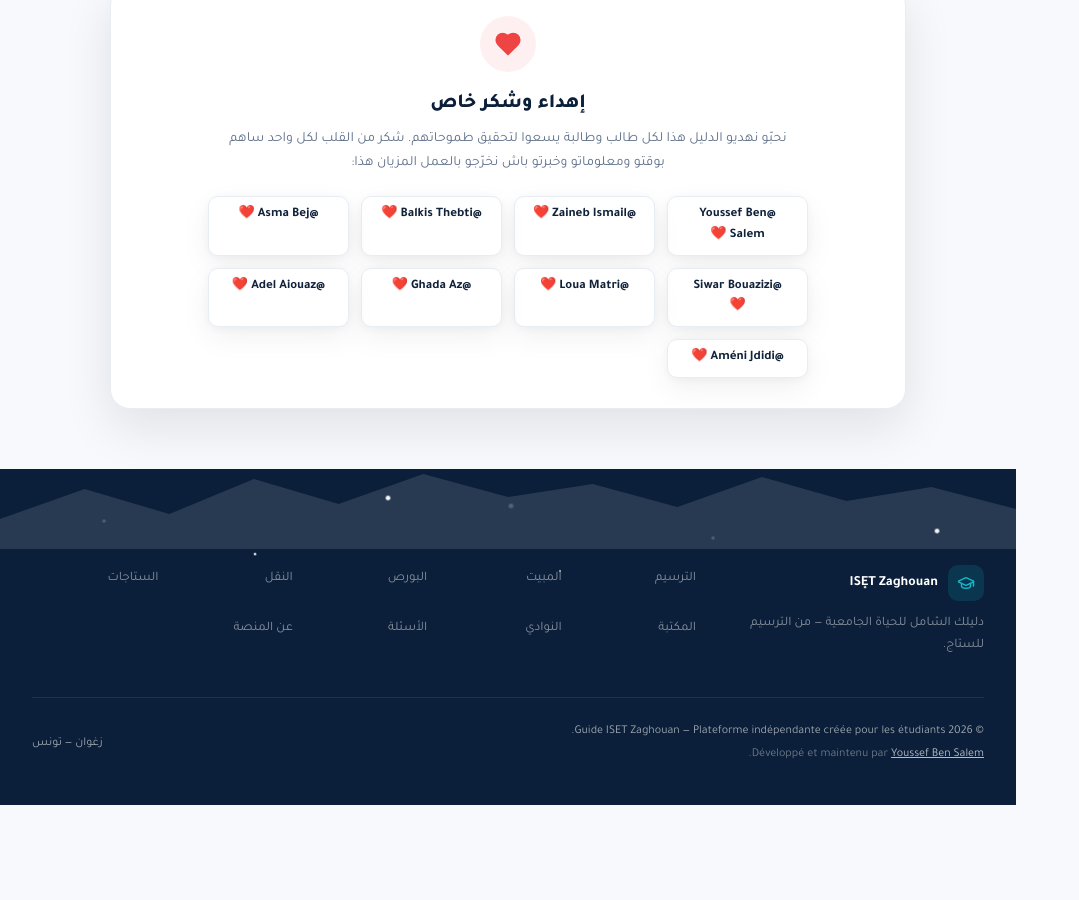
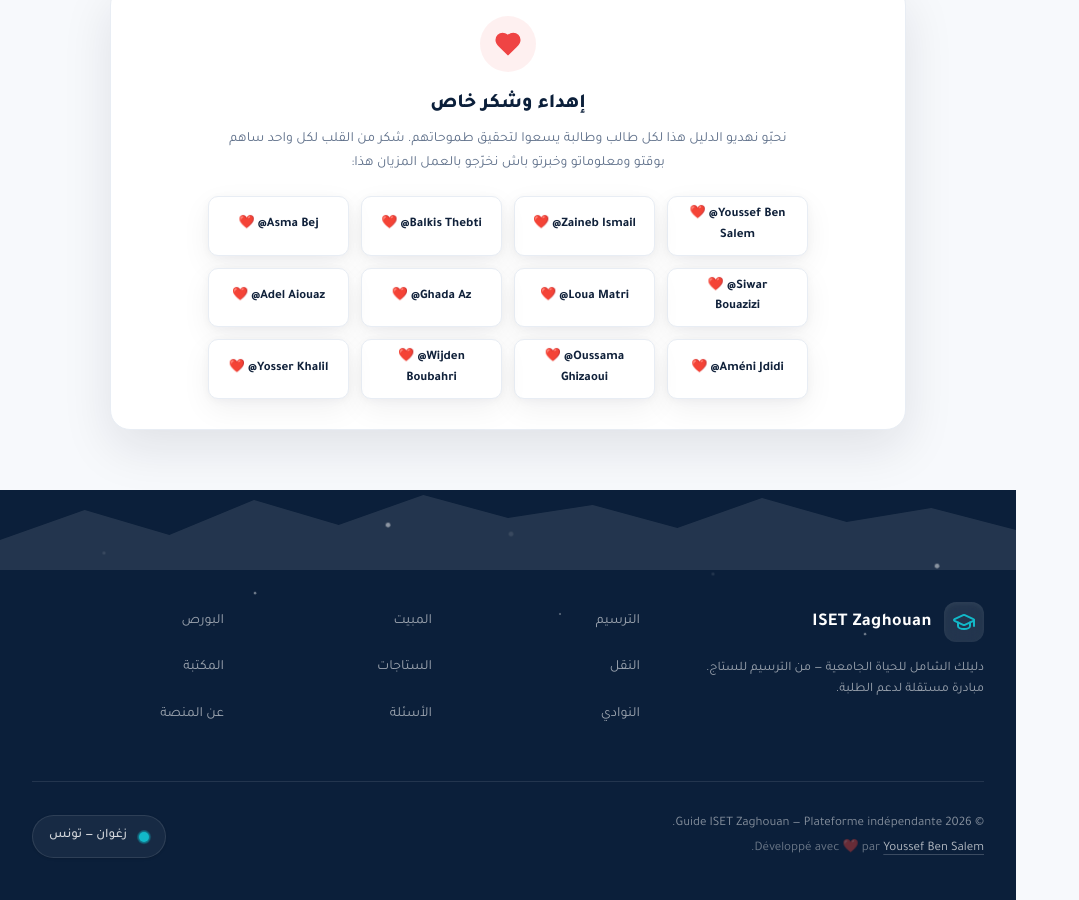
Before and after one commit to jozefelmanga/iset-zaghouan-hub, a Next.js app: page /bonus in a window 1280 px wide. Shown: the part 2219-3119 px from the top of the page, without its empty margins (0-1079 px from the left). Before the commit the page ends 3024 px from the top, so only its background shows below. Built offline with nearby package versions, Linux system fonts and the light colour scheme; no server answers.

Commit message:
feat: update footer styles and enhance contributor display with new contributors

```diff
--- a/src/app/bonus/page.tsx
+++ b/src/app/bonus/page.tsx
@@ -101,6 +101,7 @@ export default function BonusPage() {
                 {contributors.map((name) => (
                   <div
                     key={name}
+                    dir="ltr"
                     style={{
                       padding: "8px 16px",
                       borderRadius: "10px",
@@ -110,9 +111,13 @@ export default function BonusPage() {
                       fontWeight: 600,
                       color: "var(--color-text)",
                       boxShadow: "var(--shadow-card)",
+                      display: "flex",
+                      alignItems: "center",
+                      justifyContent: "center",
+                      gap: "6px",
                     }}
                   >
-                    @{name} ❤️
+                    ❤️ @{name}
                   </div>
                 ))}
               </div>
--- a/src/components/layout/Footer.tsx
+++ b/src/components/layout/Footer.tsx
@@ -17,68 +17,59 @@ const stars = [
 export function Footer() {
   return (
     <footer
-      className="pb-20 md:pb-0"
+      className="pb-24 md:pb-0 relative overflow-hidden"
       style={{
-        position: "relative",
         background: "var(--color-primary)",
-        overflow: "hidden",
       }}
     >
+      {/* Dynamic Stars Background */}
+      <div className="absolute inset-0 pointer-events-none opacity-50">
         {stars.map((star, i) => (
           <div
             key={i}
-          className="animate-twinkle"
+            className="animate-twinkle absolute rounded-full bg-white"
             style={{
-            position: "absolute",
               top: star.top,
               left: star.left,
               width: `${star.size * 2}px`,
               height: `${star.size * 2}px`,
-            borderRadius: "50%",
-            background: "#fff",
               animationDelay: star.delay,
               animationDuration: `${2 + i * 0.3}s`,
             }}
           />
         ))}
+      </div>
 
-      <div style={{ position: "relative", height: "80px" }}>
-        <svg viewBox="0 0 1200 80" preserveAspectRatio="none" style={{ width: "100%", height: "100%", opacity: 0.12 }}>
+      {/* Top SVG Decorative Border */}
+      <div className="relative h-[40px] md:h-[80px] w-full">
+        <svg viewBox="0 0 1200 80" preserveAspectRatio="none" className="w-full h-full opacity-10">
           <path d="M0,80 L0,50 L100,20 L200,45 L300,10 L400,35 L500,5 L600,28 L700,15 L800,38 L900,8 L1000,32 L1100,18 L1200,40 L1200,80 Z" fill="white" />
         </svg>
       </div>
 
-      <Container size="content" className="pb-10 pt-4">
-        <div style={{ display: "flex", gap: "48px", flexWrap: "wrap", marginBottom: "40px" }}>
-          <div style={{ flex: "0 0 auto", maxWidth: "240px" }}>
-            <div style={{ display: "flex", alignItems: "center", gap: "10px", marginBottom: "12px" }}>
-              <div
-                style={{
-                  width: "36px",
-                  height: "36px",
-                  borderRadius: "10px",
-                  background: "rgba(18,184,200,0.15)",
-                  display: "flex",
-                  alignItems: "center",
-                  justifyContent: "center",
-                  color: "#12B8C8",
-                }}
-              >
-                <GraduationCap size={18} strokeWidth={2} />
+      <Container size="content" className="relative z-10 pb-10 pt-4 md:pt-8">
+        <div className="flex flex-col lg:flex-row gap-10 lg:gap-16 mb-12">
+
+          {/* Brand Section */}
+          <div className="flex-none w-full lg:w-auto lg:max-w-[300px] flex flex-col items-center lg:items-start text-center lg:text-start">
+            <div className="flex items-center gap-3 mb-4">
+              <div className="w-12 h-12 lg:w-10 lg:h-10 rounded-xl bg-white/10 flex items-center justify-center text-[#12B8C8] backdrop-blur-sm shadow-inner shadow-white/5">
+                <GraduationCap size={24} strokeWidth={2} />
               </div>
-              <span style={{ fontWeight: 700, fontSize: "14px", color: "#fff" }}>ISET Zaghouan</span>
+              <span className="font-bold text-xl lg:text-lg text-white tracking-wide">ISET Zaghouan</span>
             </div>
-            <p style={{ fontSize: "13px", color: "rgba(255,255,255,0.5)", lineHeight: 1.7 }}>
-              دليلك الشامل للحياة الجامعية — من الترسيم للستاج.
+            <p className="text-[14px] lg:text-[13px] text-white/60 leading-relaxed max-w-[280px]">
+              دليلك الشامل للحياة الجامعية — من الترسيم للستاج. مبادرة مستقلة لدعم الطلبة.
             </p>
           </div>
 
-          <div style={{ flex: 1, display: "grid", gridTemplateColumns: "repeat(auto-fill, minmax(120px, 1fr))", gap: "8px" }}>
+          {/* Links Section */}
+          <div className="flex-1 grid grid-cols-2 sm:grid-cols-3 gap-x-4 gap-y-2 px-4 lg:px-0">
             {footerLinks.map((link) => (
               <Link
                 key={link.href}
                 href={link.href}
-                className="text-[rgba(255,255,255,0.5)] hover:text-[#12B8C8] transition-colors duration-200 no-underline text-[13px] py-1"
+                className="text-white/60 hover:text-[#12B8C8] transition-colors duration-200 no-underline text-[14px] py-2 flex items-center justify-center sm:justify-start lg:justify-start"
               >
                 {link.label}
               </Link>
@@ -86,18 +77,25 @@ export function Footer() {
           </div>
         </div>
 
-        <div style={{ borderTop: "1px solid rgba(255,255,255,0.08)", paddingTop: "24px", display: "flex", justifyContent: "space-between", alignItems: "center", flexWrap: "wrap", gap: "12px" }}>
-          <div>
-            <p style={{ fontSize: "12px", color: "rgba(255,255,255,0.6)", marginBottom: "4px" }}>
-              © {new Date().getFullYear()} Guide ISET Zaghouan — Plateforme indépendante créée pour les étudiants.
+        {/* Bottom Bar */}
+        <div className="border-t border-white/10 pt-8 flex flex-col-reverse md:flex-row justify-between items-center gap-8 md:gap-4">
+          <div className="text-center md:text-start flex flex-col gap-2 md:gap-1">
+            <p className="text-[13px] text-white/50 m-0">
+              © {new Date().getFullYear()} Guide ISET Zaghouan — Plateforme indépendante.
             </p>
-            <p style={{ fontSize: "12px", color: "rgba(255,255,255,0.4)" }}>
-              Développé et maintenu par <a href="https://linktr.ee/Youssef_Ben_Salem" target="_blank" rel="noopener noreferrer" style={{ color: "rgba(255,255,255,0.7)", textDecoration: "underline" }}>Youssef Ben Salem</a>.
+            <p className="text-[13px] text-white/40 m-0">
+              Développé avec ❤️ par <a href="https://linktr.ee/Youssef_Ben_Salem" target="_blank" rel="noopener noreferrer" className="text-white/70 hover:text-white transition-colors underline decoration-white/20 underline-offset-4">Youssef Ben Salem</a>.
             </p>
           </div>
-          <p style={{ fontSize: "12px", color: "rgba(255,255,255,0.6)" }}>
+          <div className="flex items-center gap-3 bg-white/5 px-4 py-2.5 rounded-full border border-white/10 shadow-sm">
+            <span className="relative flex h-2.5 w-2.5">
+              <span className="animate-ping absolute inline-flex h-full w-full rounded-full bg-[#12B8C8] opacity-75"></span>
+              <span className="relative inline-flex rounded-full h-2.5 w-2.5 bg-[#12B8C8]"></span>
+            </span>
+            <p className="text-[13px] font-medium text-white/80 m-0">
               زغوان — تونس
             </p>
+          </div>
         </div>
       </Container>
     </footer>
--- a/src/data/bonus.ts
+++ b/src/data/bonus.ts
@@ -44,6 +44,9 @@ export const contributors = [
   "Ghada Az",
   "Adel Aiouaz",
   "Améni Jdidi",
+  "Oussama Ghizaoui",
+  "Wijden Boubahri",
+  "Yosser Khalil",
 ];
 
 export type StudentTip = {
```
Lines whose indentation alone changed are shown as unchanged.
